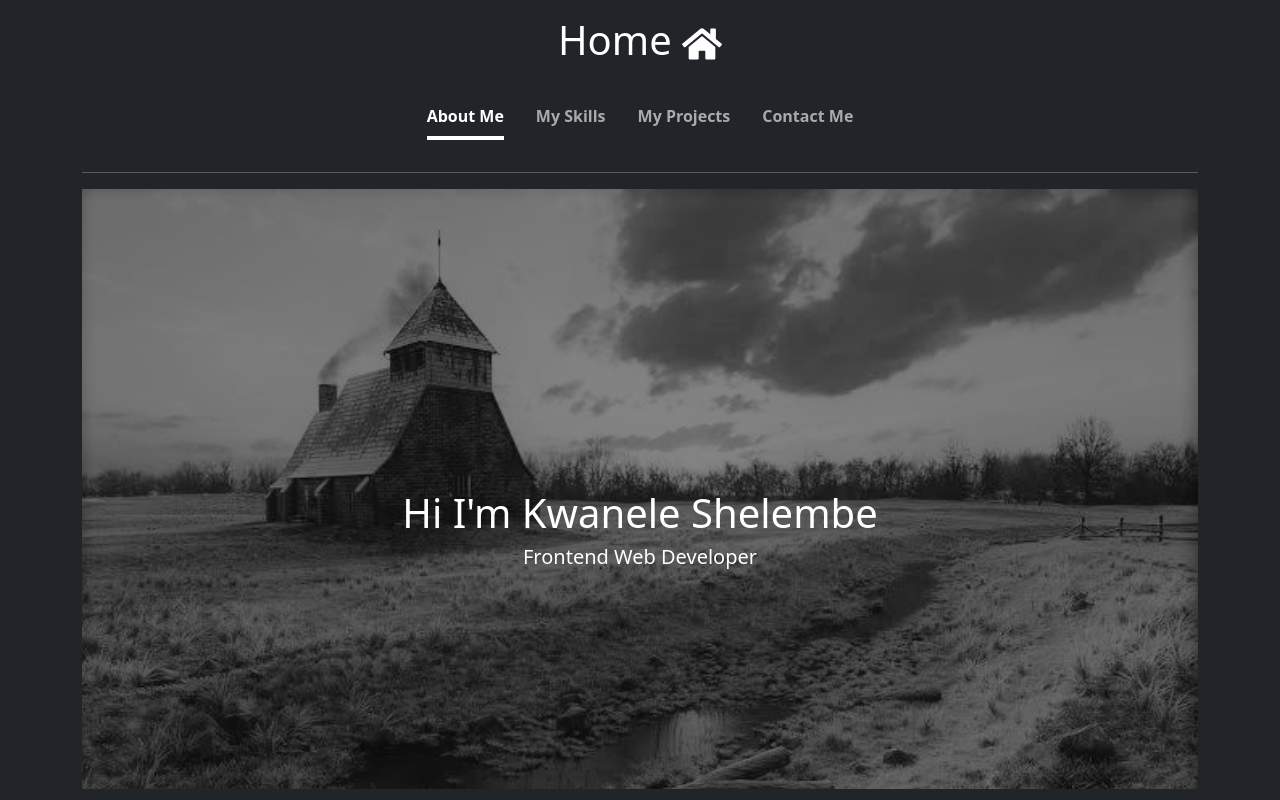
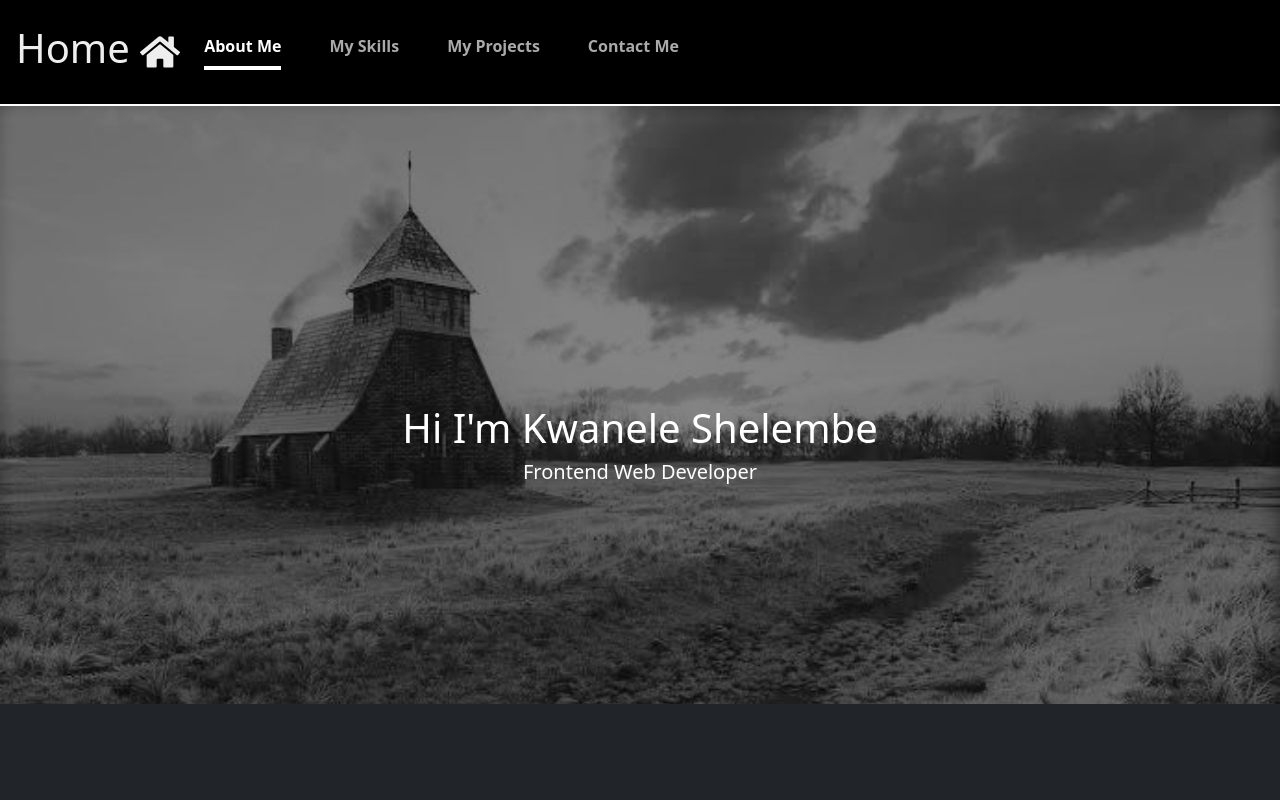
Before and after one commit to kwaneleshelembe/portfolio, a website: page index.html in a window 1280 px wide. Shown: the top 800 px of the page. Drawn offline with Linux system fonts and the light colour scheme.

Commit message:
added responsive navbar

```diff
--- a/css/styles.css
+++ b/css/styles.css
@@ -1,8 +1,14 @@
+nav{
+	background: black!important;
+	color: #eee!important;
+	border-bottom: 2px solid white;
+}
+
 .link{
-	margin: 1em;
 	text-decoration: none;
-	color: #aaa;
+	color: #aaa!important;
 	transition: 500ms;
+	margin-right: 2em;
 }
 .link:after{
 	content: "";
@@ -16,7 +22,7 @@
 }
 
 .active{
-	color: white;
+	color: white!important;
 }
 
 .active:after{
@@ -29,7 +35,8 @@
 	background-image: url("../images/images (3).jpeg");
 	background-size: cover;
 	padding-top: 300px;
-
+	margin-top: 6.5em;
+	margin-bottom: 6.5em;
 }
 
 .about-link{
--- a/index.html
+++ b/index.html
@@ -8,18 +8,37 @@
 	<link rel="stylesheet" type="text/css" href="bootstrap-5.2.0-dist/css/bootstrap.min.css">
 </head>
 <body class="text-bg-dark">
-	<header class="container">
-		<h1 id="home-header" class="text-center p-3">Home
-			<!-- home svg -->
-			<svg stroke="currentColor" fill="currentColor" stroke-width="0" viewBox="0 0 576 512" height="1em" width="1em"><path d="M280.37 148.26L96 300.11V464a16 16 0 0 0 16 16l112.06-.29a16 16 0 0 0 15.92-16V368a16 16 0 0 1 16-16h64a16 16 0 0 1 16 16v95.64a16 16 0 0 0 16 16.05L464 480a16 16 0 0 0 16-16V300L295.67 148.26a12.19 12.19 0 0 0-15.3 0zM571.6 251.47L488 182.56V44.05a12 12 0 0 0-12-12h-56a12 12 0 0 0-12 12v72.61L318.47 43a48 48 0 0 0-61 0L4.34 251.47a12 12 0 0 0-1.6 16.9l25.5 31A12 12 0 0 0 45.15 301l235.22-193.74a12.19 12.19 0 0 1 15.3 0L530.9 301a12 12 0 0 0 16.9-1.6l25.5-31a12 12 0 0 0-1.7-16.93z"></path></svg>
-		</h1>
-		<nav class="nav justify-content-center fw-bold">
-			<a class="link active" href="#about-me">About Me</a>
-			<a class="link" href="#skills">My Skills</a>
-			<a class="link" href="#projects">My Projects</a>
-			<a class="link" href="#contacts">Contact Me</a>
+	<header>
+		<nav class="navbar navbar-expand-md navbar-dark fixed-top">
+			<h1 id="home-header" class="navbar-head text-center p-3">Home
+				<!-- home svg -->
+				<svg stroke="currentColor" fill="currentColor" stroke-width="0" viewBox="0 0 576 512" height="1em" width="1em"><path d="M280.37 148.26L96 300.11V464a16 16 0 0 0 16 16l112.06-.29a16 16 0 0 0 15.92-16V368a16 16 0 0 1 16-16h64a16 16 0 0 1 16 16v95.64a16 16 0 0 0 16 16.05L464 480a16 16 0 0 0 16-16V300L295.67 148.26a12.19 12.19 0 0 0-15.3 0zM571.6 251.47L488 182.56V44.05a12 12 0 0 0-12-12h-56a12 12 0 0 0-12 12v72.61L318.47 43a48 48 0 0 0-61 0L4.34 251.47a12 12 0 0 0-1.6 16.9l25.5 31A12 12 0 0 0 45.15 301l235.22-193.74a12.19 12.19 0 0 1 15.3 0L530.9 301a12 12 0 0 0 16.9-1.6l25.5-31a12 12 0 0 0-1.7-16.93z"></path></svg>
+			</h1>
+
+			<button
+			class="m-3 navbar-toggler navbar-toggler-icon"
+			data-bs-toggle="collapse"
+			data-bs-target="#portfolio-nav"
+			>
+			</button>
+
+			<div class="collapse navbar-collapse" id="portfolio-nav">
+				<ul class="navbar-nav fw-bold">
+					<li class="nav-item">
+						<a href="#about-me" class="link nav-link active">About Me</a>
+					</li>
+					<li class="nav-item">
+						<a href="#skills" class="link nav-link">My Skills</a>
+					</li>
+					<li class="nav-item">
+						<a href="#projects" class="link nav-link">My Projects</a>
+					</li>
+					<li class="nav-item">
+						<a href="#contacts" class="link nav-link">Contact Me</a>
+					</li>
+				</ul>
+			</div>
 		</nav>
-		<hr/>
 		<div id="cover" class="text-center">
 			<h1>Hi I'm Kwanele Shelembe</h1>
 			<h2 class="lead">Frontend Web Developer</h2>
@@ -106,5 +125,6 @@
 		<small>using Bootstrap.</small>
 	</footer>
 	<script type="text/javascript" src="js/index.js"></script>
+	<script type="text/javascript" src="bootstrap-5.2.0-dist/js/bootstrap.min.js"></script>
 </body>
 </html>
```
